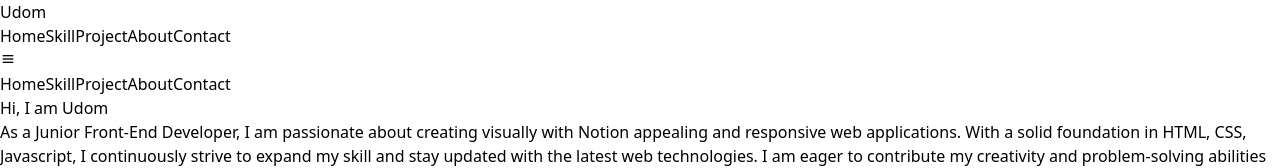
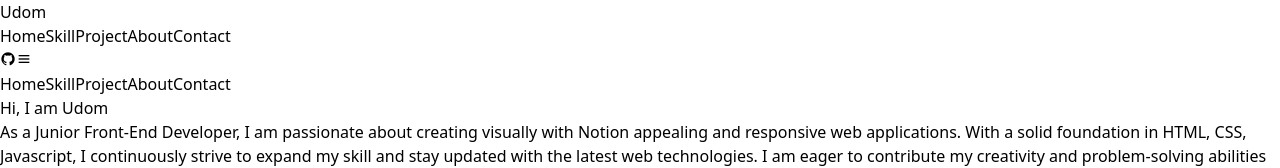
Before and after one commit to UdomHorn/Portfolio, a React (Vite) app: page / in a window 1280 px wide. Shown: the top 168 px of the page. Built offline with nearby package versions, Linux system fonts and the light colour scheme.

Commit message:
move github to nav

```diff
--- a/src/components/Nav.jsx
+++ b/src/components/Nav.jsx
@@ -20,10 +20,15 @@ const Nav = () => {
           </li>
         </ul>
 
+
+
+        <div className="flex gap-1 ">
+        <a href="https://github.com/UdomHorn/"><i  className=" bx bxl-github  text-black text-4xl cursor-pointer hover:scale-110 transition-all "></i></a>
+
         <i  className=" bx bx-menu hidden max-sm:block  text-black text-4xl cursor-pointer hover:scale-110 transition-all" onClick={()=> setIsMenuOpen(!isMenuOpen)}></i>
+        </div>
 
-        <div className= {`absolute top-14 pb-4 left-0 w-full text-center sm:hidden font-Inter text-black text-lg bg-white shadow-md ">
-          <li className="list-none flex flex-col gap-4 ${isMenuOpen ? "opacity-100": "opacity-0"}`}>
+        <div className= {`absolute top-14 pb-4 left-0 w-full text-center sm:hidden font-Inter text-black text-lg bg-white shadow-md list-none flex flex-col gap-4 ${isMenuOpen ? "opacity-100": "opacity-0"}`}>
 
             <a className="hover:text-gray-500 hover:scale-110 transition-all" href="#home">Home</a>
             <a className="hover:text-gray-500 hover:scale-110 transition-all" href="#skill">Skill</a>
--- a/src/sections/Contact.jsx
+++ b/src/sections/Contact.jsx
@@ -15,11 +15,7 @@ const Contact = () => {
           className="w-8 h-8 hover:text-blue-700 cursor-pointer hover:scale-110 transition-all"
           />
           </a>
-          <a href="https://github.com/UdomHorn/">
-          <FontAwesomeIcon icon={faGithub}
-          className="w-8 h-8 hover:text-white cursor-pointer hover:scale-110 transition-all"
-          />
-          </a>
+
           <a href="https://www.linkedin.com/in/horn-udom-9a66b52aa?utm_source=share&utm_campaign=share_via&utm_content=profile&utm_medium=ios_app">
           <FontAwesomeIcon icon={faLinkedin}
           className="w-8 h-8 hover:text-blue-700 cursor-pointer hover:scale-110 transition-all"
```
